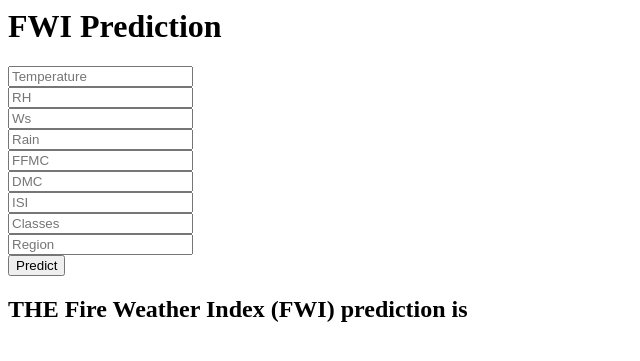
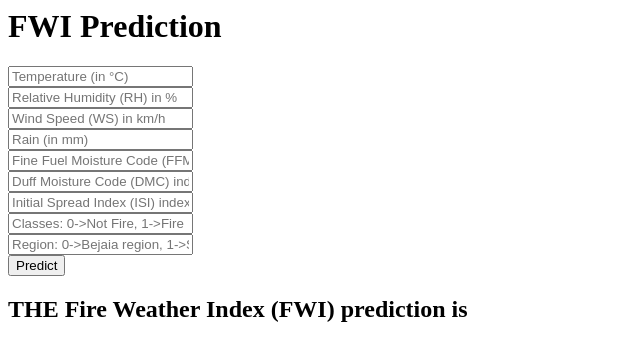
Before and after one commit to OmSingh29/Forestfire, a Flask app: page /predictdata in a window 1280 px wide. Shown: the top 361 px of the page, without its empty margins (0-640 px from the left). Run offline with Flask 3, Linux system fonts and the light colour scheme; parts of the project's set-up code (start-up, migrations or seed data) failed here and were passed over.

Commit message:
home.html

```diff
--- a/templates/home.html
+++ b/templates/home.html
@@ -5,15 +5,15 @@
 
         <!-- Main Input For Receiving Query to our ML -->
        <form action="{{ url_for('predict_datapoint')}}" method="post">
-         <input type="text" name="Temperature" placeholder="Temperature" required="required" /><br>
-           <input type="text" name="RH" placeholder="RH" required="required" /><br>
-           <input type="text" name="Ws" placeholder="Ws" required="required" /><br>
-           <input type="text" name="Rain" placeholder="Rain" required="required" /><br>
-           <input type="text" name="FFMC" placeholder="FFMC" required="required" /><br>
-           <input type="text" name="DMC" placeholder="DMC" required="required" /><br>
-           <input type="text" name="ISI" placeholder="ISI" required="required" /><br>
-           <input type="text" name="Classes" placeholder="Classes" required="required" /><br>
-           <input type="text" name="Region" placeholder="Region" required="required" /><br>
+         <input type="text" name="Temperature" placeholder="Temperature (in °C)" required="required" /><br>
+           <input type="text" name="RH" placeholder="Relative Humidity (RH) in %" required="required" /><br>
+           <input type="text" name="Ws" placeholder="Wind Speed (WS) in km/h" required="required" /><br>
+           <input type="text" name="Rain" placeholder="Rain (in mm)" required="required" /><br>
+           <input type="text" name="FFMC" placeholder="Fine Fuel Moisture Code (FFMC) index" required="required" /><br>
+           <input type="text" name="DMC" placeholder="Duff Moisture Code (DMC) index" required="required" /><br>
+           <input type="text" name="ISI" placeholder="Initial Spread Index (ISI) index " required="required" /><br>
+           <input type="text" name="Classes" placeholder="Classes: 0->Not Fire, 1->Fire" required="required" /><br>
+           <input type="text" name="Region" placeholder="Region: 0->Bejaia region, 1->Sidi Bel-abbes region" required="required" /><br>
 
 
 
```
